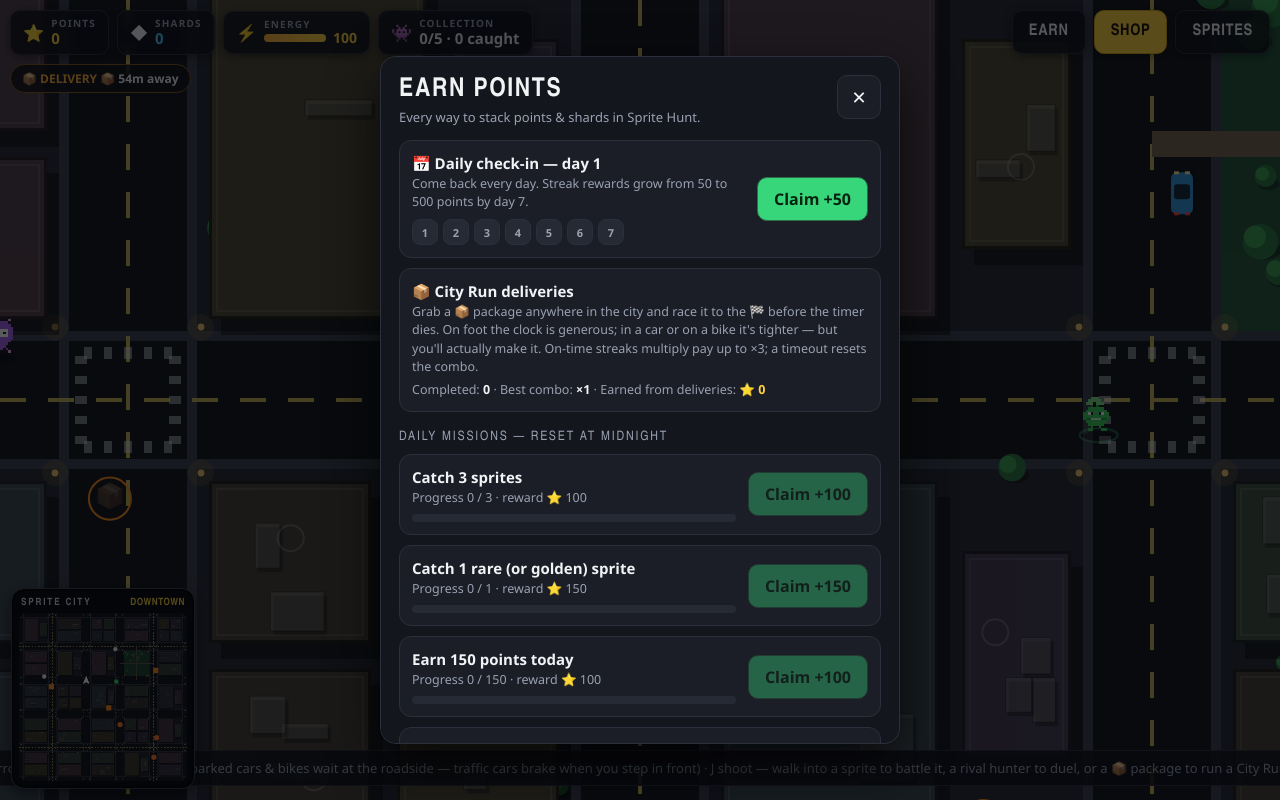
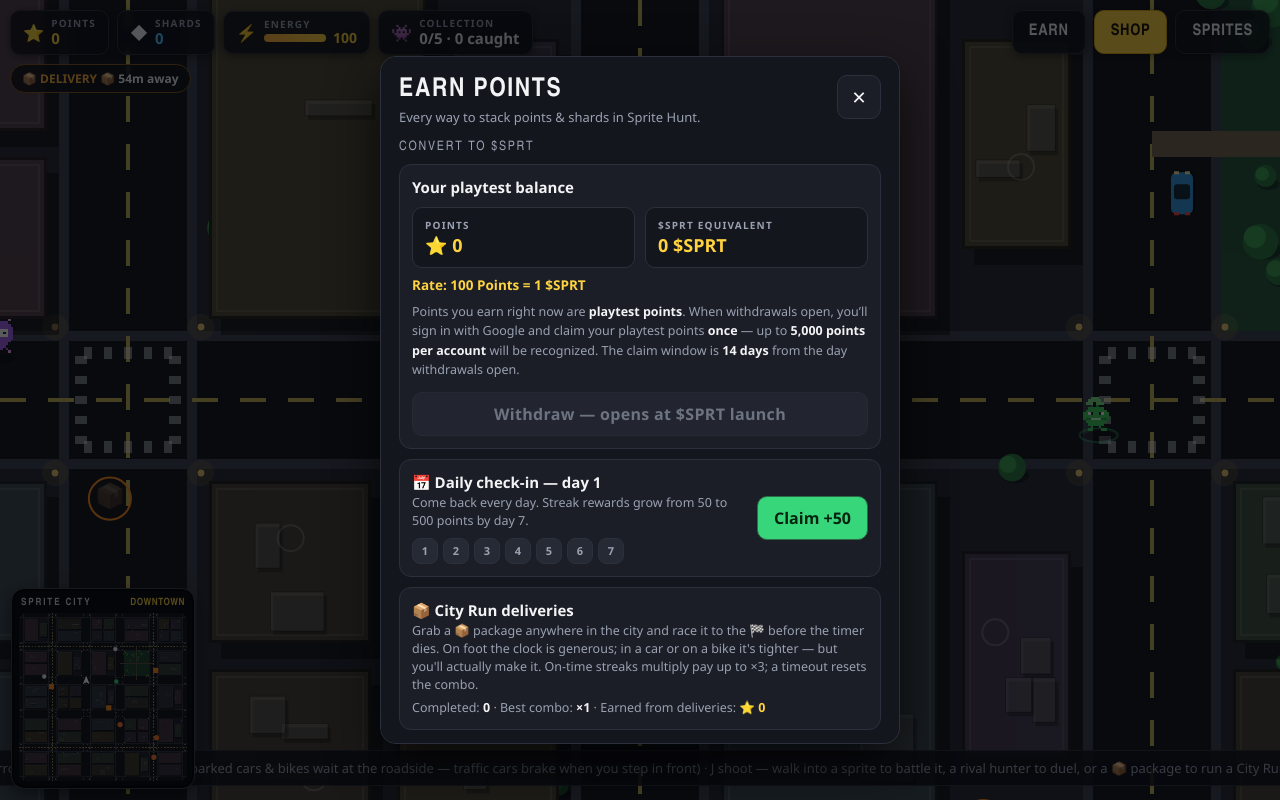
Before and after one commit to jack777-max/spritecity-site, a plain HTML site: page index.html in a window 1280 px wide. Both pictures are taken after a click on the button "EARN". Drawn offline with Linux system fonts and the light colour scheme.

Commit message:
Add Convert to $SPRT section in Earn panel (100 pts = 1 SPRT, playtest claim rules)

```diff
--- a/index.html
+++ b/index.html
@@ -175,6 +175,16 @@
       .streakdots i { width: 26px; height: 26px; border-radius: 8px; background: #262a35; border: 1px solid var(--line); display: grid; place-items: center; font-style: normal; font-size: 11px; font-weight: 800; color: var(--muted); }
       .streakdots i.on { background: var(--gold); color: #191204; border-color: var(--gold-d); }
       .owned { font-size: 12px; color: var(--muted); font-weight: 700; white-space: nowrap; }
+      .convertRate { font-weight: 800; color: var(--gold); font-size: 13.5px; }
+      .convertNums { display: flex; gap: 10px; flex-wrap: wrap; margin: 10px 0 8px; }
+      .convertNums .cnum { flex: 1; min-width: 120px; background: var(--panel); border: 1px solid var(--line); border-radius: 10px; padding: 10px 12px; }
+      .convertNums .cnum small { display: block; font-size: 10px; letter-spacing: .12em; text-transform: uppercase; color: var(--muted); font-weight: 700; margin-bottom: 3px; }
+      .convertNums .cnum b { font-size: 18px; line-height: 1.2; }
+      .withdrawBtn {
+        width: 100%; margin-top: 12px; background: #262a35; color: #9aa1b1; border: 1px solid var(--line);
+        border-radius: 10px; font-weight: 800; letter-spacing: .02em; cursor: not-allowed; opacity: .8;
+      }
+      .withdrawBtn:disabled { opacity: .65; cursor: not-allowed; }
 
       /* ---------- Battle ---------- */
       #battle .sheet { max-width: 460px; text-align: center; }
@@ -363,6 +373,17 @@
         <div class="sheetHead">
           <div><h2>Earn Points</h2><p class="sub">Every way to stack points &amp; shards in Sprite Hunt.</p></div>
           <button class="x" data-close type="button" aria-label="Close">✕</button>
+        </div>
+        <div class="secttl" style="margin-top:0">Convert to $SPRT</div>
+        <div class="row" style="display:block">
+          <div class="name">Your playtest balance</div>
+          <div class="convertNums">
+            <div class="cnum"><small>Points</small><b class="pts" id="convertPoints">⭐ 0</b></div>
+            <div class="cnum"><small>$SPRT equivalent</small><b style="color:var(--gold)" id="convertSprt">0 $SPRT</b></div>
+          </div>
+          <div class="convertRate">Rate: 100 Points = 1 $SPRT</div>
+          <div class="desc" style="margin-top:8px;line-height:1.55">Points you earn right now are <b style="color:var(--ink)">playtest points</b>. When withdrawals open, you&rsquo;ll sign in with Google and claim your playtest points <b style="color:var(--ink)">once</b> &mdash; up to <b style="color:var(--ink)">5,000 points per account</b> will be recognized. The claim window is <b style="color:var(--ink)">14 days</b> from the day withdrawals open.</div>
+          <button class="withdrawBtn" type="button" disabled>Withdraw &mdash; opens at $SPRT launch</button>
         </div>
         <div id="earnBody"></div>
       </div>
@@ -1534,6 +1555,10 @@ function refreshHUD() {
   $("uiColl").textContent = kinds + "/5 · " + S.totalCaught + " caught";
   $("shopPts").textContent = "⭐ " + fmt(S.points);
   $("shopShd").textContent = "◆ " + fmt(S.shards);
+  var cpEl = document.getElementById("convertPoints");
+  if (cpEl) cpEl.textContent = "⭐ " + fmt(S.points);
+  var csEl = document.getElementById("convertSprt");
+  if (csEl) csEl.textContent = fmt(Math.floor(S.points / 100)) + " $SPRT";
 }
 function awardPoints(n, silent) {
   S.points += n; S.daily.points += n;
```
